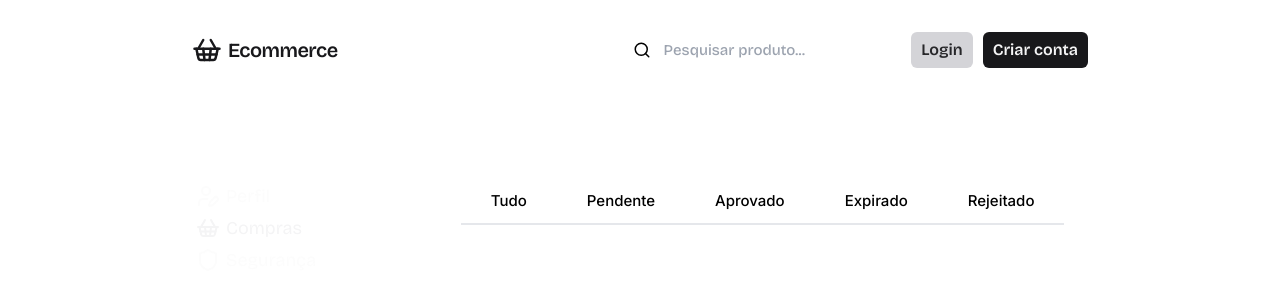
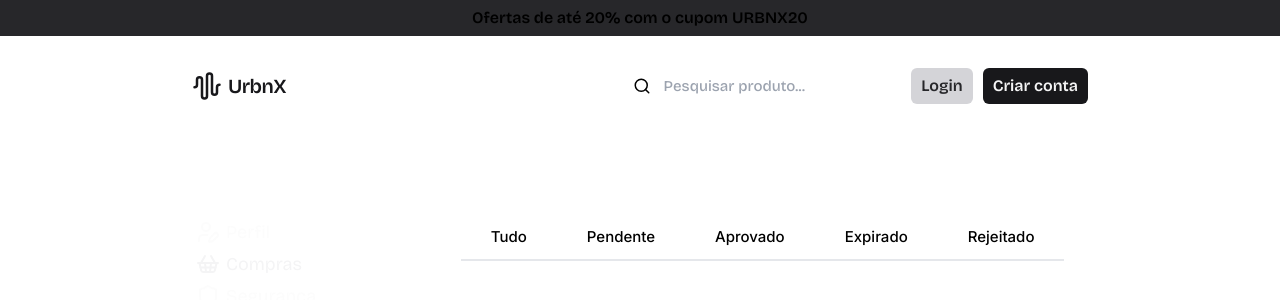
Before and after one commit to ruancosta07/ecommerce-client, a Next.js app: page /usuario/conta/compras in a window 1280 px wide. Shown: the top 300 px of the page. Built offline with nearby package versions, Linux system fonts and the light colour scheme.

Commit message:
refactor: nome e logo do projeto, exibição de cupom e responsivo

```diff
--- a/src/app/_components/Header.tsx
+++ b/src/app/_components/Header.tsx
@@ -1,6 +1,6 @@
 "use client"
 import { useUser } from '@/store/User'
-import { Heart, HistoryIcon, LogOut, MoonStar, Search, ShoppingBasketIcon, ShoppingCart, SunDim, User } from 'lucide-react'
+import { AudioWaveform, Heart, HistoryIcon, LogOut, MoonStar, Search, ShoppingCart, SunDim, User } from 'lucide-react'
 import Image from 'next/image'
 import Link from 'next/link'
 import React, { useEffect, useRef, useState } from 'react'
@@ -76,13 +76,15 @@ const Header = () => {
     }
   }
 
-
   return (
     <header>
+      <div className='bg-zinc-800 flex justify-center dark:text-zinc-100 font-semibold py-[1rem] text-[1.2rem] lg:text-[1.6rem]'>
+        <span className='leading-none'>Ofertas de até 20% com o cupom URBNX20</span>
+      </div>
       <div className="container-width py-[3rem] flex items-center justify-between relative max-md:flex-wrap">
         <Link href={"/"} className='text-zinc-900 dark:text-zinc-100 flex items-center gap-[.6rem] text-[2rem] max-lg:leading-none font-space font-semibold tracking-tight'>
-          <ShoppingBasketIcon className='size-[3rem]' />
-          Ecommerce
+          <AudioWaveform className='size-[3rem]' />
+          UrbnX
         </Link>
         <motion.div className='lg:ml-auto lg:mr-[2rem] relative lg:w-[30%] max-md:order-3 max-md:mt-[1.2rem] max-md:w-full' animate={{ width: !isMobile ? (searchBarFocus ? "50%" : "30%" ): "100%" }} onAnimationComplete={(e: AnimationDefinition & { width: "30%" | "50%" | "100%" }) => {
           if (e.width === "50%") {
@@ -160,14 +162,14 @@ const Header = () => {
             </div>}
         </motion.div>
         <nav className='flex items-center gap-[1rem] max-md:order-2'>
-          {!signed && !isMobile && <>
+          {!signed && !isMobile && <div className='max-lg:hidden flex gap-[1rem]'>
             <Link href={"/login"} className='p-[1rem] rounded-[.6rem] font-semibold bg-zinc-300 text-zinc-800 dark:bg-zinc-800 dark:text-zinc-300 text-[1.6rem]'>
               Login
             </Link>
             <Link href={"/criar-conta"} className='p-[1rem] rounded-[.6rem] font-semibold bg-zinc-900 text-zinc-100 dark:bg-zinc-100 dark:text-zinc-900 text-[1.6rem]'>
               Criar conta
             </Link>
-          </>}
+          </div>}
           {!signed && isMobile && <>
             <button onClick={() => setTheme(theme === "light" ? "dark" : "light")}>
               {theme === "light" ? <SunDim className='size-[2rem]' /> : <MoonStar className='size-[2rem]' />}
@@ -182,7 +184,7 @@ const Header = () => {
                 "top-full": !menuMobileActive,
               })}></div>
             </button>
-            {menuMobileActive && <Popup className='absolute right-0 top-[70%] p-[.8rem] text-[1.4rem] font-medium flex flex-col bg-zinc-100 border-zinc-300 text-zinc-900 dark:bg-zinc-900 border dark:border-zinc-700 dark:text-zinc-100 rounded-[.5rem] z-[3]'>
+            {menuMobileActive && <Popup className='absolute right-0 -bottom-[5%] p-[.8rem] text-[1.4rem] font-medium flex flex-col bg-zinc-100 border-zinc-300 text-zinc-900 dark:bg-zinc-900 border dark:border-zinc-700 dark:text-zinc-100 rounded-[.5rem] z-[3]'>
               <Link href={"/login"} className='p-[.8rem] font-space'>
                 Login
               </Link>
```
